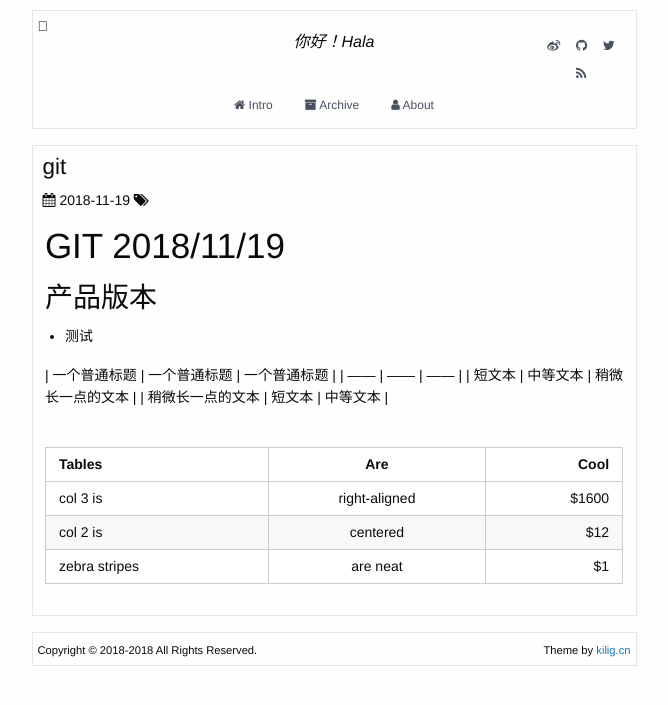
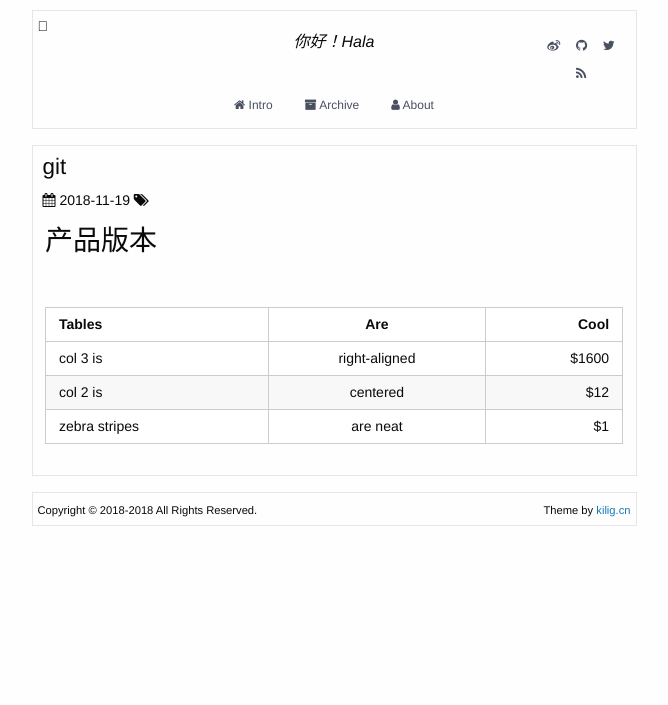
Before and after one commit to hadesleejs/hadesleejs.github.io, a Jekyll site: the page built from _posts/2018-11-19-git.md, in a window 1280 px wide. Shown: the top 705 px of the page, without its empty margins (306-974 px from the left). Built offline with Jekyll 4.4.1, drawn with Linux system fonts in a browser that asks for light colours.

Commit message:
Update 2018-11-19-git.md

```diff
--- a/_posts/2018-11-19-git.md
+++ b/_posts/2018-11-19-git.md
@@ -5,18 +5,8 @@ date:   2018-11-19 10:25:38 +0530
 categories: admin update
 ---
 
-# GIT 2018/11/19
-
 ## 产品版本
 
-* 测试 <br>
-
-
-| 一个普通标题 | 一个普通标题 | 一个普通标题 |
-| ------ | ------ | ------ |
-| 短文本 | 中等文本 | 稍微长一点的文本 |
-| 稍微长一点的文本 | 短文本 | 中等文本 |
-<br>
 <br>
 
 
```
